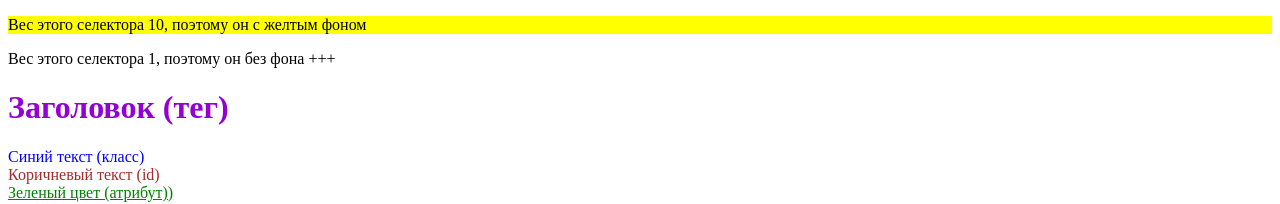
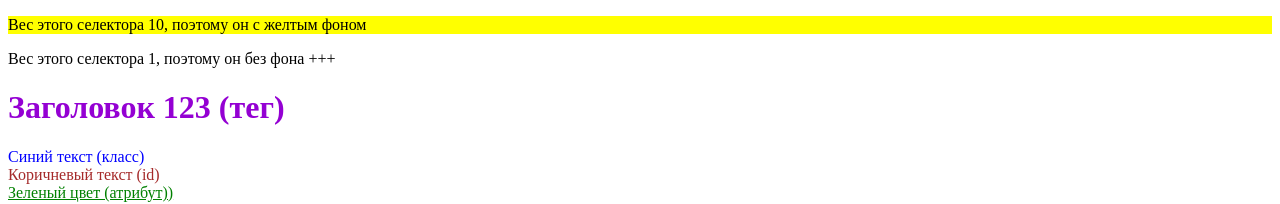
Before and after one commit to serg050889/home-work-5, a plain HTML site: page index.html in a window 1280 px wide. Shown: the top 204 px of the page. Drawn offline with Linux system fonts and the light colour scheme.

Commit message:
updated title

```diff
--- a/index.html
+++ b/index.html
@@ -18,7 +18,7 @@
 </div>
 
 
-<h1>Заголовок (тег)</h1>
+<h1>Заголовок 123 (тег)</h1>
 
 
 <div class="section">
```
